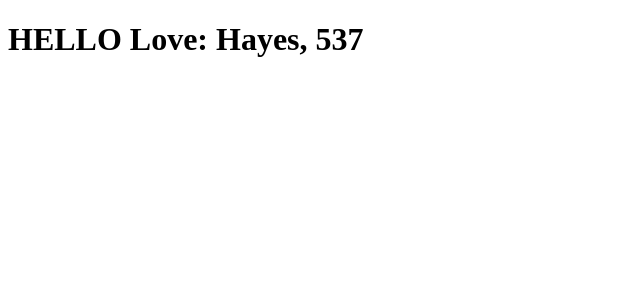
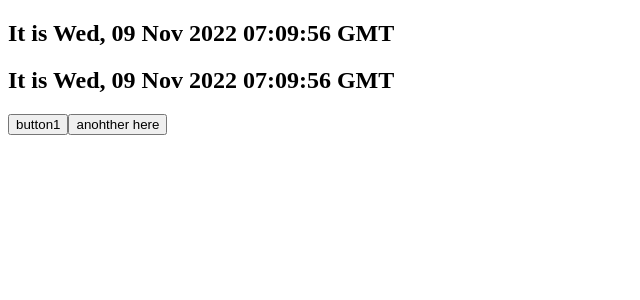
Before and after one commit to Nick0412/SomeWebsite, a React app: page / in a window 1280 px wide. Shown: the top 300 px of the page, without its empty margins (0-640 px from the left). Built offline with nearby package versions, Linux system fonts and the light colour scheme.

Commit message:
Good starting point

```diff
--- a/src/components/App.tsx
+++ /dev/null
@@ -1,24 +0,0 @@
-import React from "react";
-import "./App.scss";
-
-interface User {
-    name: string;
-    id: number;
-};
-
-const user: User = {
-    name: "Hayes",
-    id: 537,
-};
-
-class App extends React.Component {
-    override render() {
-        return(
-            <div>
-                <h1>HELLO Love: {user.name}, {user.id}</h1>
-            </div>
-        );
-    }
-}
-
-export default App;
--- /dev/null
+++ b/src/components/App/App.tsx
@@ -0,0 +1,21 @@
+import React from "react";
+import Clock from "Components/Clock/Clock"
+import Toggle from "Components/Toggle/Toggle"
+import MenuButton from "Components/MenuButton/MenuButton";
+
+import "./App.scss";
+import Menu from "Components/Menu/Menu";
+
+class App extends React.Component {
+    override render() {
+        return(
+            <div>
+                <Clock />
+                <Clock />
+                <Menu />
+            </div>
+        );
+    }
+}
+
+export default App;
--- /dev/null
+++ b/src/components/Clock/Clock.tsx
@@ -0,0 +1,43 @@
+import React from "react";
+
+interface ClockState {
+    date: Date
+}
+
+class Clock extends React.Component<{}, ClockState> {
+    timerID: any;
+
+    constructor(props: any) {
+        super(props);
+        this.state = {
+            date: new Date()
+        };
+    }
+
+    override componentDidMount() {
+        this.timerID = setInterval(
+            () => this.tick(),
+            1000
+        );
+    }
+
+    override componentWillUnmount() {
+        clearInterval(this.timerID);
+    }
+
+    tick(): void {
+        this.setState({
+            date: new Date()
+        });
+    }
+
+    override render(): React.ReactNode {
+        return(
+            <div>
+                <h2>It is {this.state.date.toUTCString()}</h2>
+            </div>
+        )
+    }
+}
+
+export default Clock;
--- /dev/null
+++ b/src/components/Menu/Menu.tsx
@@ -0,0 +1,19 @@
+import React from "react";
+import MenuButton from "Components/MenuButton/MenuButton";
+
+class Menu extends React.Component {
+    constructor(props: any) {
+        super(props);
+    }
+
+    override render(): React.ReactNode {
+        return(
+            <div>
+                <MenuButton name="button1" />
+                <MenuButton name="anohther here" />
+            </div>
+        );
+    }
+}
+
+export default Menu;
--- /dev/null
+++ b/src/components/MenuButton/MenuButton.tsx
@@ -0,0 +1,21 @@
+import React from "react";
+
+interface MenuProps {
+    name: string
+}
+
+class MenuButton extends React.Component<MenuProps> {
+    constructor(props: MenuProps) {
+        super(props)
+    }
+
+    override render(): React.ReactNode {
+        return (
+            <button>
+                {this.props.name}
+            </button>
+        )
+    }
+}
+
+export default MenuButton;
--- /dev/null
+++ b/src/components/Toggle/Toggle.tsx
@@ -0,0 +1,25 @@
+import React from "react";
+
+class Toggle extends React.Component<{}, {isToggleOn: boolean}> {
+    constructor(props: any) {
+        super(props);
+        this.state = {isToggleOn: true};
+        this.handleClick = this.handleClick.bind(this);
+    }
+
+    handleClick() {
+        this.setState(prevState => ({
+            isToggleOn: !prevState.isToggleOn
+        }));
+    }
+
+    override render(): React.ReactNode {
+        return (
+            <button onClick={this.handleClick}>
+                {this.state.isToggleOn ? 'ON' : 'OFF'} Butt
+            </button>
+        );
+    }
+}
+
+export default Toggle;
--- a/src/index.tsx
+++ b/src/index.tsx
@@ -1,5 +1,5 @@
 import React from "react";
 import ReactDOM from "react-dom";
-import App from "Components/App";
+import App from "Components/App/App";
 
 ReactDOM.render(<App />, document.getElementById("root"));
```
Also changed, not shown: .babelrc.json, src/components/App/App.scss (renamed from src/components/App.scss).
